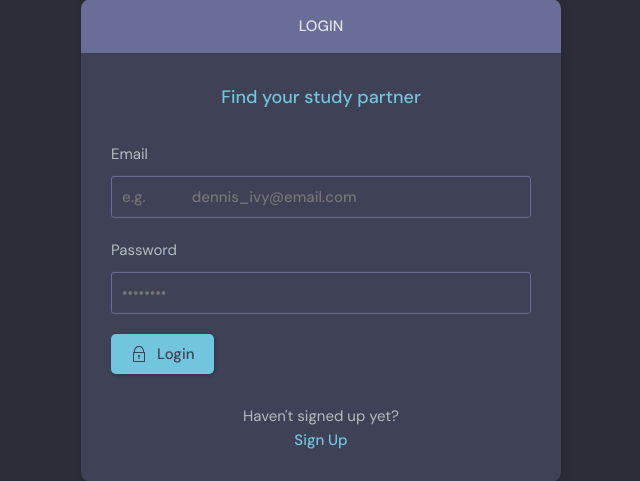
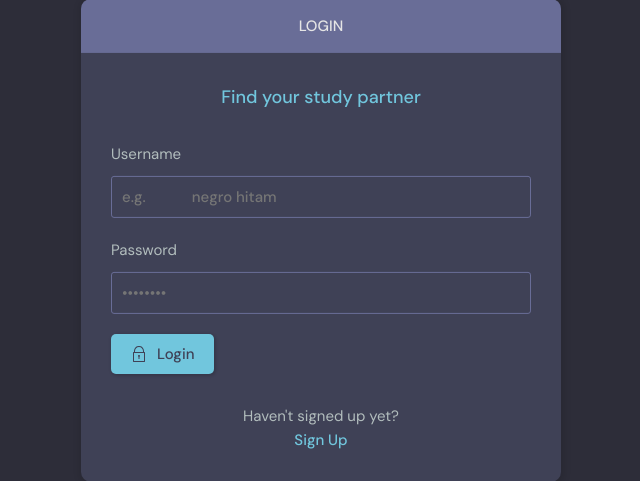
Before and after one commit to Marjan02/learn_django, a Django app: page /login/ in a window 1280 px wide. Shown: the part 179-660 px from the top of the page, without its empty margins (319-959 px from the left). Run offline with Django 4.2, Linux system fonts and the light colour scheme.

Commit message:
finale? django

```diff
--- a/base/templates/base/login_register.html
+++ b/base/templates/base/login_register.html
@@ -14,9 +14,14 @@
         <form class="form" action="" method="POST">
           {% csrf_token %}
           <div class="form__group form__group">
-            <label for="room_name">Email</label>
-            <input id="username" name="username" type="text" placeholder="e.g.
-            dennis_ivy@email.com" />
+            <label for="room_name">Username</label>
+            <input
+              id="username"
+              name="username"
+              type="text"
+              placeholder="e.g.
+            negro hitam"
+            />
           </div>
           <div class="form__group">
             <label for="password">Password</label>
```
Also changed, not shown: README.md.
